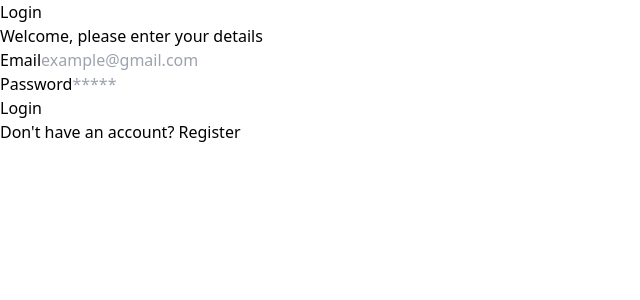
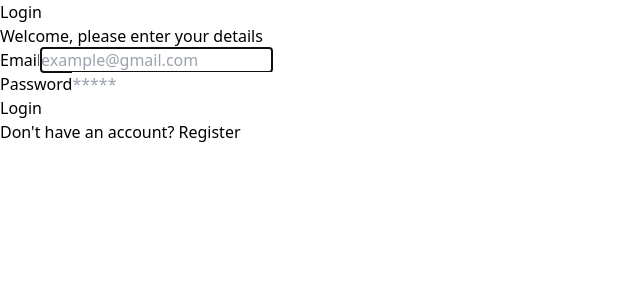
Before and after one commit to Gerryyhonatan/React-Basic-2, a React (Vite) app: page /login in a window 1280 px wide. Shown: the top 300 px of the page, without its empty margins (0-640 px from the left). Built offline with nearby package versions, Linux system fonts and the light colour scheme.

Commit message:
feat: useRef

```diff
--- a/src/Pages/products.jsx
+++ b/src/Pages/products.jsx
@@ -1,4 +1,4 @@
-import { Fragment, useEffect, useState } from "react";
+import { Fragment, useEffect, useRef, useState } from "react";
 import Button from "../components/Elements/Button";
 import CardProduct from "../components/Fragments/CardProduct";
 import Counter from "../components/Fragments/Counter";
@@ -61,6 +61,28 @@
     }
   };
 
+  // useRef
+  const cartRef = useRef([
+    {
+      id: 1,
+      quantity: 1,
+    }
+  ]);
+
+  const handleAddToCartRef = (id) => {
+    cartRef.current = [...cartRef.current, {id, quantity: 1}];
+    localStorage.setItem("cart", JSON.stringify(cartRef.current));
+  }
+
+  const totalPriceRef = useRef(null);
+  useEffect(() => {
+    if(cart.length > 0) {
+      totalPriceRef.current.style.display = "table-row";
+    } else {
+      totalPriceRef.current.style.display = "none";
+    }
+  }, [cart])
+
   return (
     <Fragment>
       <div className="flex justify-end h-20 bg-blue-600 text-white items-center px-10">
@@ -120,7 +142,7 @@
                   </tr>
                 );
               })}
-              <tr>
+              <tr ref={totalPriceRef}>
                 <td colSpan={3}>
                   <b>Total Price</b>
                 </td>
--- a/src/components/Elements/Input/Input.jsx
+++ b/src/components/Elements/Input/Input.jsx
@@ -1,4 +1,6 @@
-const Input = (props) => {
+import { forwardRef } from "react"
+
+const Input = forwardRef((props, ref) => {
     const { type , placeholder, name} = props;
     return (
         <input
@@ -7,8 +9,9 @@
         placeholder={placeholder}
         name={name}
         id={name}
+        ref={ref}
         />
     )
-}
+})
 
 export default Input
--- a/src/components/Elements/Input/index.jsx
+++ b/src/components/Elements/Input/index.jsx
@@ -1,14 +1,15 @@
+import { forwardRef } from "react"
 import Input from "./Input"
 import Label from "./Label"
 
-const InputForm = (props) => {
+const InputForm = forwardRef((props, ref) => {
     const {label, name, type, placeholder} = props;
     return (
         <div className="mb-6">
             <Label htmlFor={name}>{label}</Label>
-            <Input name={name} type={type} placeholder={placeholder}/>
+            <Input name={name} type={type} placeholder={placeholder} ref={ref}/>
         </div>
     )
-}
+})
 
 export default InputForm
--- a/src/components/Fragments/FormLogin.jsx
+++ b/src/components/Fragments/FormLogin.jsx
@@ -1,3 +1,4 @@
+import { useEffect, useRef } from "react";
 import Button from "../Elements/Button"
 import InputForm from "../Elements/Input"
 
@@ -9,9 +10,16 @@
         window.location.href = "/products"
 
     }
+
+    const emailRef = useRef(null);
+
+    useEffect(() => {
+        emailRef.current.focus()
+    }, [])
+
     return (
         <form onSubmit={handleLogin}>
-            <InputForm label="Email" type="email" placeholder="example@gmail.com" name="email"/>
+            <InputForm label="Email" type="email" placeholder="example@gmail.com" name="email" ref={emailRef}/>
             <InputForm label="Password" type="password" placeholder="*****" name="password"/>
             <Button color="bg-blue-600 w-full" type="submit">Login</Button>
           </form>
```
